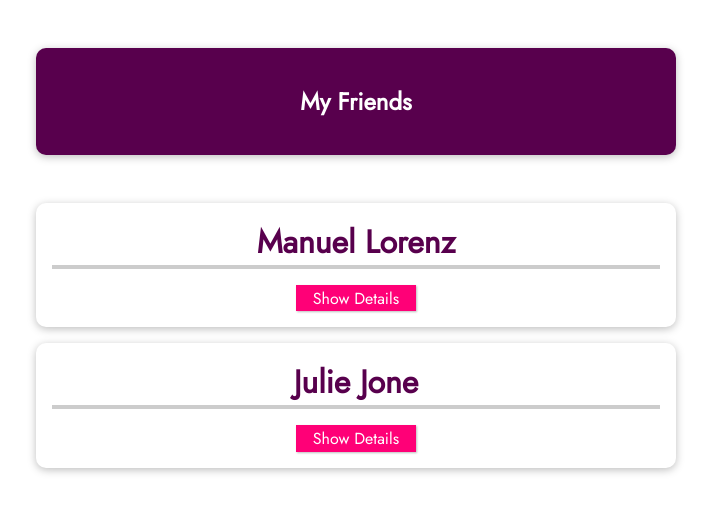
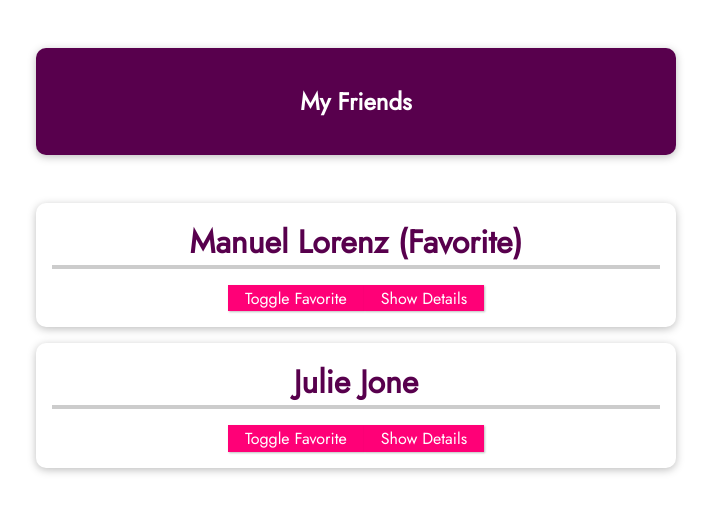
Before and after one commit to TinNT49/VueSection07, a Vue app: page / in a window 1280 px wide. Shown: the top 512 px of the page, without its empty margins (284-995 px from the left). Built offline with nearby package versions, Linux system fonts and the light colour scheme.

Commit message:
20230218_Commit code for Vue 94_ValidatingProps

```diff
--- a/src/App.vue
+++ b/src/App.vue
@@ -6,11 +6,13 @@
         name="Manuel Lorenz"
         phone-number="0123 45678 90"
         email-address="manuel@localhost.com"
+        is-favorite="1"
       ></friend-contact>
       <friend-contact
         name="Julie Jone"
         phone-number="0123 45678 90"
         email-address="julie@localhost.com"
+        is-favorite="100"
       ></friend-contact>
     </ul>
   </section>
--- a/src/components/FriendContace.vue
+++ /dev/null
@@ -1,34 +0,0 @@
-<template>
-  <li>
-    <h2>{{ name }}</h2>
-    <button @click="toggleDetails">
-      {{ detailsAreVisible ? "Hide" : "Show" }} Details
-    </button>
-    <ul v-if="detailsAreVisible">
-      <li><strong>Phone: </strong>{{ phoneNumber }}</li>
-      <li><strong>Email: </strong>{{ emailAddress }}</li>
-    </ul>
-  </li>
-</template>
-
-<script>
-export default {
-  props: ["name", "phoneNumber", "emailAddress"],
-  data() {
-    return {
-      detailsAreVisible: false,
-      friend: {
-        id: "manuel",
-        name: "Manuel Lorenz",
-        phone: "0123 45678 90",
-        email: "manuel@localhost.com",
-      },
-    };
-  },
-  methods: {
-    toggleDetails() {
-      this.detailsAreVisible = !this.detailsAreVisible;
-    },
-  },
-};
-</script>
--- /dev/null
+++ b/src/components/FriendContact.vue
@@ -0,0 +1,65 @@
+<template>
+  <li>
+    <h2>{{ name }} {{ friendIsFavorite === "1" ? "(Favorite)" : "" }}</h2>
+    <button @click="toggleFavorite">Toggle Favorite</button>
+    <button @click="toggleDetails">
+      {{ detailsAreVisible ? "Hide" : "Show" }} Details
+    </button>
+    <ul v-if="detailsAreVisible">
+      <li><strong>Phone: </strong>{{ phoneNumber }}</li>
+      <li><strong>Email: </strong>{{ emailAddress }}</li>
+    </ul>
+  </li>
+</template>
+
+<script>
+export default {
+  // props: ["name", "phoneNumber", "emailAddress", "isFavorite"],
+  props: {
+    name: {
+      type: String,
+      required: true,
+    },
+    phoneNumber: {
+      type: String,
+      required: true,
+    },
+    emailAddress: {
+      type: String,
+      required: true,
+    },
+    isFavorite: {
+      type: String,
+      required: true,
+      default: "0",
+      validator: function (value) {
+        return value === "0" || value === "1";
+      },
+    },
+  },
+  data() {
+    return {
+      detailsAreVisible: false,
+      friend: {
+        id: "manuel",
+        name: "Manuel Lorenz",
+        phone: "0123 45678 90",
+        email: "manuel@localhost.com",
+      },
+      friendIsFavorite: this.isFavorite,
+    };
+  },
+  methods: {
+    toggleDetails() {
+      this.detailsAreVisible = !this.detailsAreVisible;
+    },
+    toggleFavorite() {
+      if (this.friendIsFavorite === "1") {
+        this.friendIsFavorite = "0";
+      } else {
+        this.friendIsFavorite = "1";
+      }
+    },
+  },
+};
+</script>
--- a/src/main.js
+++ b/src/main.js
@@ -1,7 +1,7 @@
 import { createApp } from "vue";
 
 import App from "./App.vue";
-import FriendContact from "./components/FriendContace.vue";
+import FriendContact from "./components/FriendContact.vue";
 
 const app = createApp(App);
 app.component("friend-contact", FriendContact);
```
